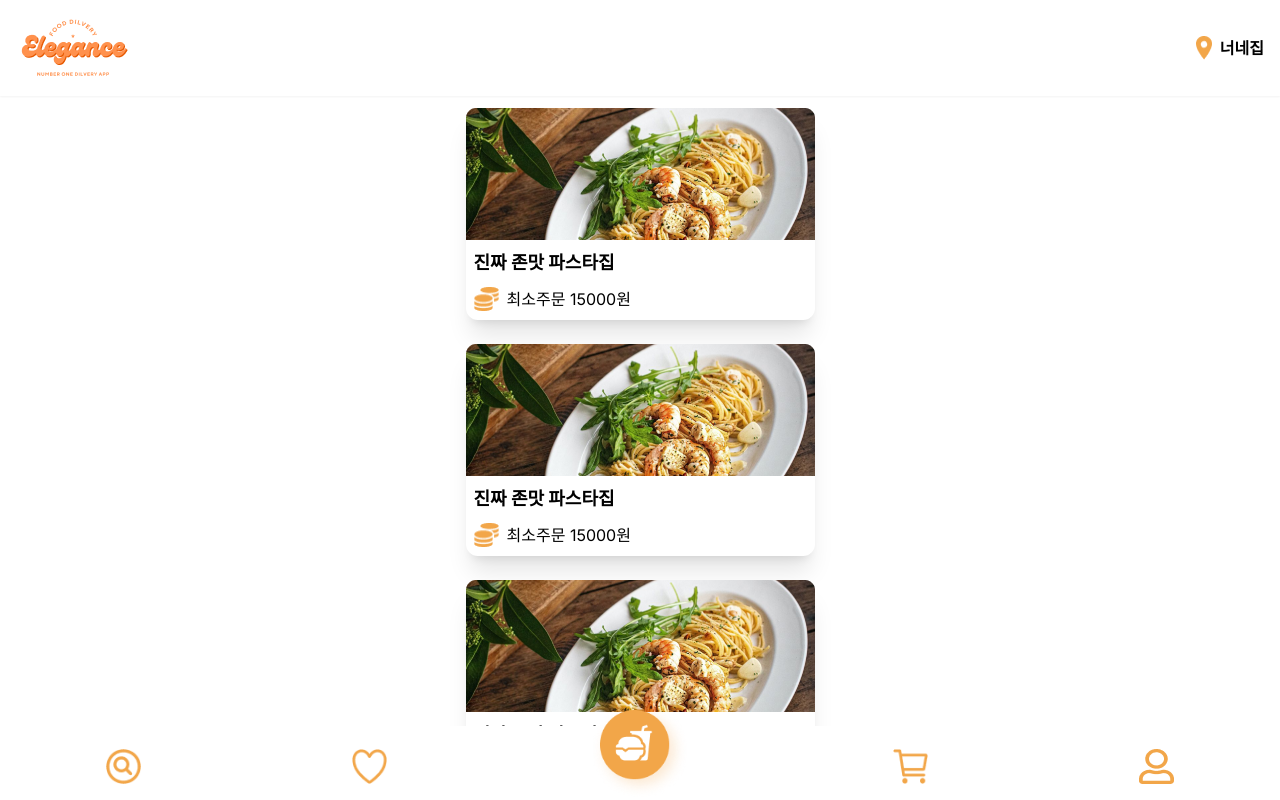
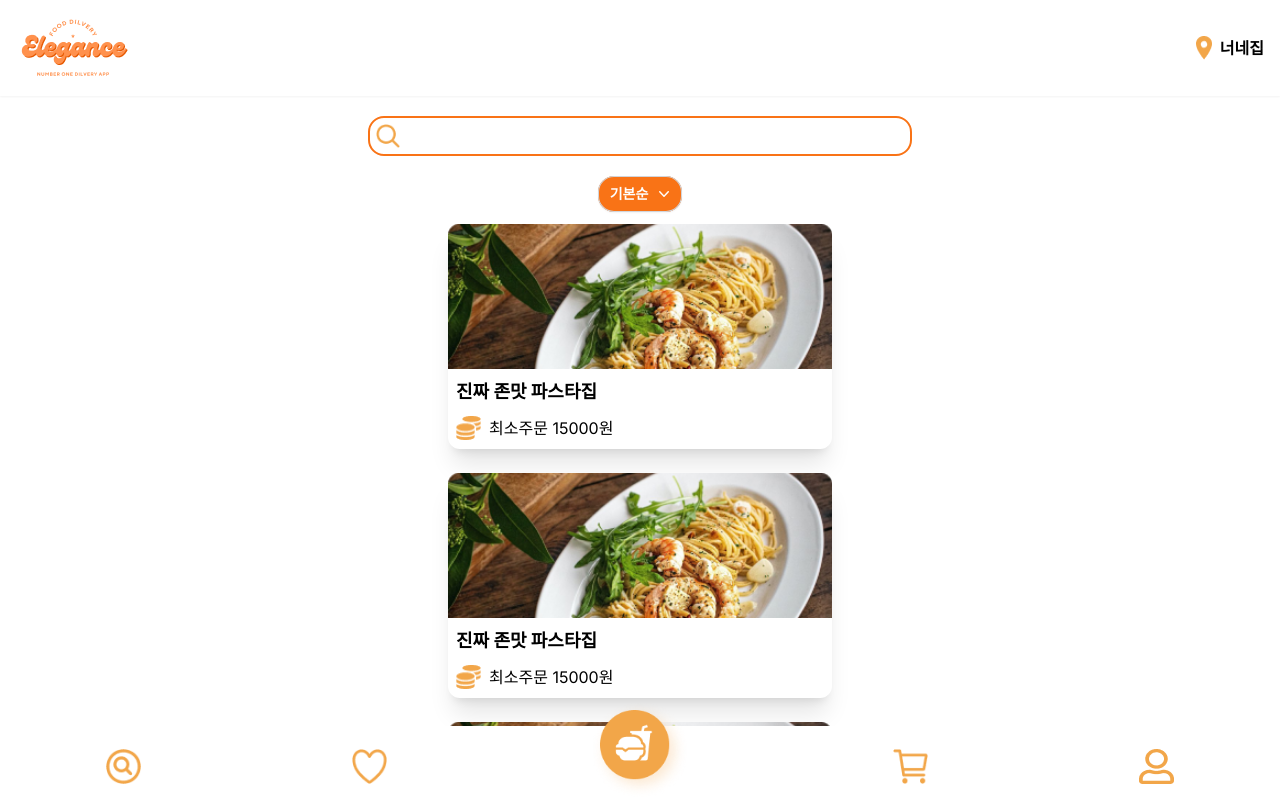
Before and after one commit to chanshin0/team-elegance-front, a Next.js app: page /stores/list in a window 1280 px wide. Shown: the top 800 px of the page. Built offline with nearby package versions, Linux system fonts and the light colour scheme.

Commit message:
11/26 1. 레이아웃 수정 2. search페이지 UI 제작

```diff
--- a/app/_commons/card/StoreCard.tsx
+++ b/app/_commons/card/StoreCard.tsx
@@ -6,10 +6,10 @@ export default function StoreCard({ storesList }) {
   return (
     <main
       className="
-    flex flex-col w-full my-3 rounded-xl shadow-xl hover:scale-105
+    flex flex-col w-full max-w-sm mx-8 my-3 rounded-xl shadow-xl  hover:scale-105
     "
     >
-      <Image alt="store-main-image" src={storeMainImg} />
+      <Image alt="store-main-image" src={storeMainImg} className="w-full" />
       <div
         className="
       px-2 py-1 h-20 flex flex-col justify-around
--- a/app/_commons/search/SearchBar.tsx
+++ b/app/_commons/search/SearchBar.tsx
@@ -5,7 +5,7 @@ export default function SearchBar() {
   return (
     <main
       className="
-      my-5 px-4 w-5/6 relative flex items-center
+      my-5 px-4 w-full relative flex items-center
       md:max-w-xl
     "
     >
@@ -19,7 +19,7 @@ export default function SearchBar() {
         name=""
         id=""
         className="
-        border-orange-500 border-2 rounded-2xl h-10 w-full
+        border-orange-500 border-2 rounded-2xl h-10 w-full pl-8
         "
       />
     </main>
--- a/app/layout.tsx
+++ b/app/layout.tsx
@@ -20,7 +20,7 @@ export default function RootLayout({
     <html lang="en">
       <body
         className={`${inter.className}
-      mx-auto w-full h-full flex flex-col items-center mt-24 mb-20
+      mx-auto w-full h-full flex flex-col items-center mt-24 mb-20 px-6
       md:max-w-7xl md:w-4/5`}
       >
         <TopNavBar />
--- a/app/page.tsx
+++ b/app/page.tsx
@@ -1,3 +1,4 @@
+import StoreCard from "./_commons/card/StoreCard";
 import Recommend from "./_commons/recommend/Recommend";
 import SearchBar from "./_commons/search/SearchBar";
 import StoresList from "./stores/list/page";
@@ -11,7 +12,11 @@ export default function Home() {
     >
       <SearchBar />
       <Recommend />
-      <StoresList />
+      {/* <StoresList /> */}
+      <StoreCard />
+      <StoreCard />
+      <StoreCard />
+      <StoreCard />
     </main>
   );
 }
--- a/app/stores/list/page.tsx
+++ b/app/stores/list/page.tsx
@@ -1,12 +1,20 @@
 import StoreCard from "@/app/_commons/card/StoreCard";
+import SearchBar from "@/app/_commons/search/SearchBar";
+import DropDown from "@/app/_commons/ui/DropDown";
 
 export default function StoresList() {
+  const options = ["기본순", "거리순", "인기순"];
+
   return (
     <main
       className="
-      flex flex-col
+      flex flex-col w-full items-center
     "
     >
+      <SearchBar />
+      {/* <div className="flex justify-start w-full"> */}
+      <DropDown options={options} />
+      {/* </div> */}
       <StoreCard />
       <StoreCard />
       <StoreCard />
--- a/app/users/login/layout.tsx
+++ b/app/users/login/layout.tsx
@@ -6,7 +6,7 @@ export default function LoginLayout({
   return (
     <main
       className="
-    w-full h-full absolute top-0 z-[55] px-12 bg-white
+    w-full h-full absolute top-0 z-[55] px-12 bg-white overflow-y-auto flex flex-col justify-center
     "
     >
       {children}
--- a/app/users/login/page.tsx
+++ b/app/users/login/page.tsx
@@ -23,14 +23,14 @@ export default function Login() {
   return (
     <main
       className="
-      flex flex-col items-center mt-24
+      flex flex-col items-center
       "
     >
       <Image
         src={MainLogo}
         alt="logo-elegance"
         className="
-      w-full max-w-lg mb-[-2rem]
+      w-full max-w-sm my-[-2rem]
       "
       />
       <Input placeholder="ID" classes="w-48 my-1" />
```
